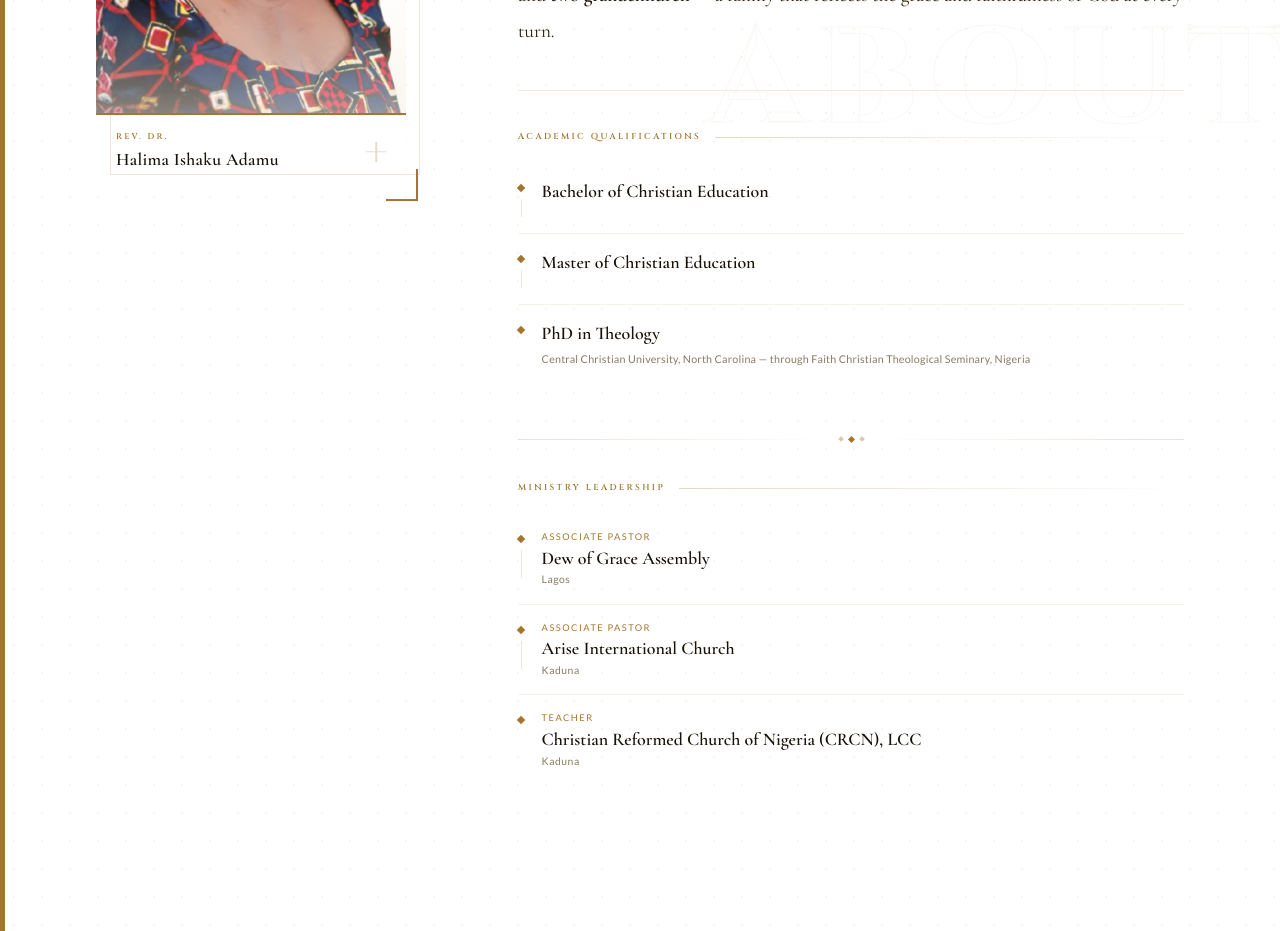
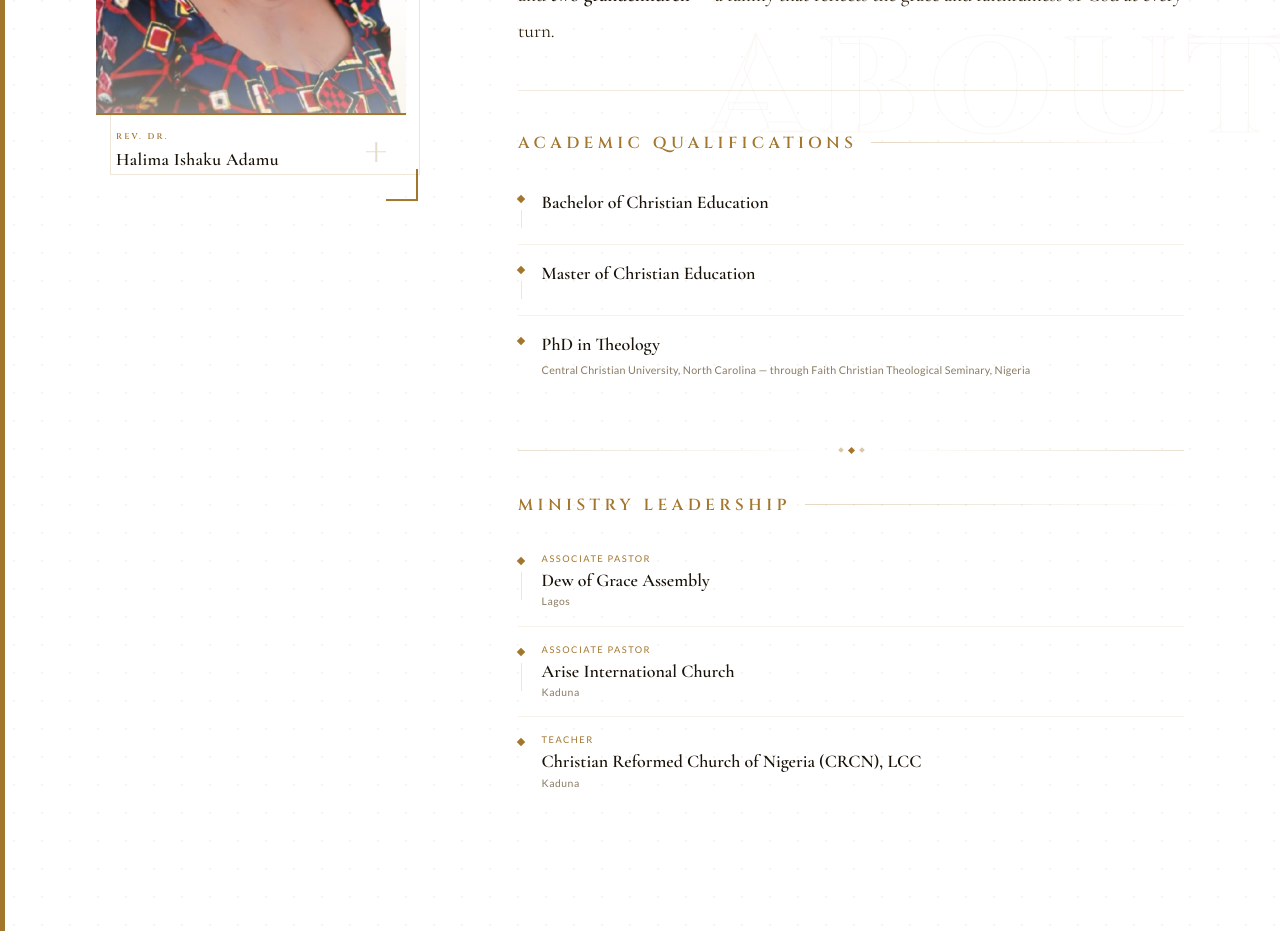
Before and after one commit to JesseJohn7/Dr-Halima, a Next.js app: page / in a window 1280 px wide. Shown: the part 1640-2571 px from the top of the page. Built offline with nearby package versions, Linux system fonts and the light colour scheme.

Commit message:
about font

```diff
--- a/components/About.tsx
+++ b/components/About.tsx
@@ -269,7 +269,7 @@ export default function AboutSection() {
                 <div className="sec-label">
                   <span
                     className="font-cinzel text-[#A3762E] uppercase tracking-[0.28em]"
-                    style={{ fontSize: "0.54rem", fontWeight: 600, whiteSpace: "nowrap" }}
+                    style={{ fontSize: "1rem", fontWeight: 600, whiteSpace: "nowrap" }}
                   >
                     Academic Qualifications
                   </span>
@@ -323,7 +323,7 @@ export default function AboutSection() {
                 <div className="sec-label">
                   <span
                     className="font-cinzel text-[#A3762E] uppercase tracking-[0.28em]"
-                    style={{ fontSize: "0.54rem", fontWeight: 600, whiteSpace: "nowrap" }}
+                    style={{ fontSize: "1rem", fontWeight: 600, whiteSpace: "nowrap" }}
                   >
                     Ministry Leadership
                   </span>
```
